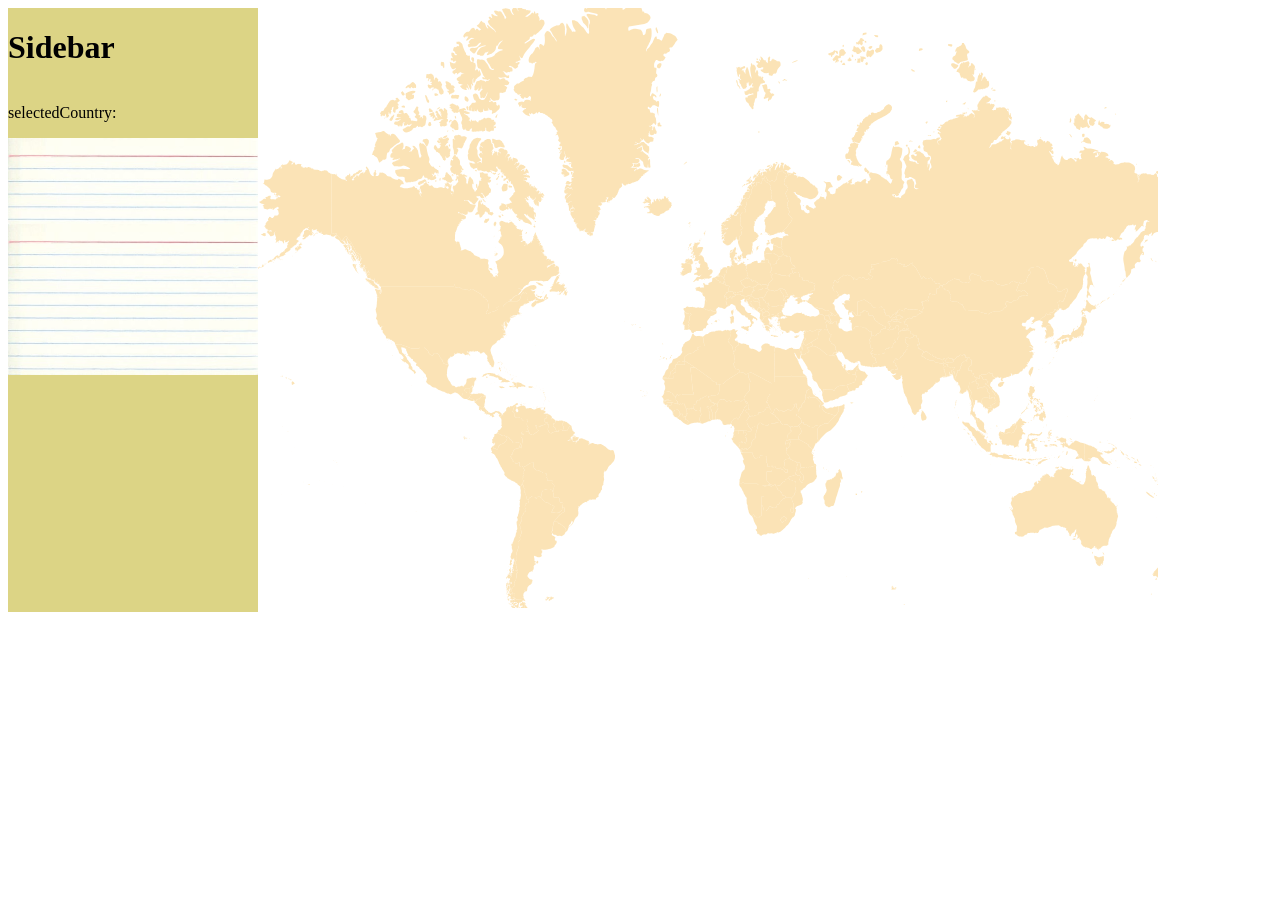
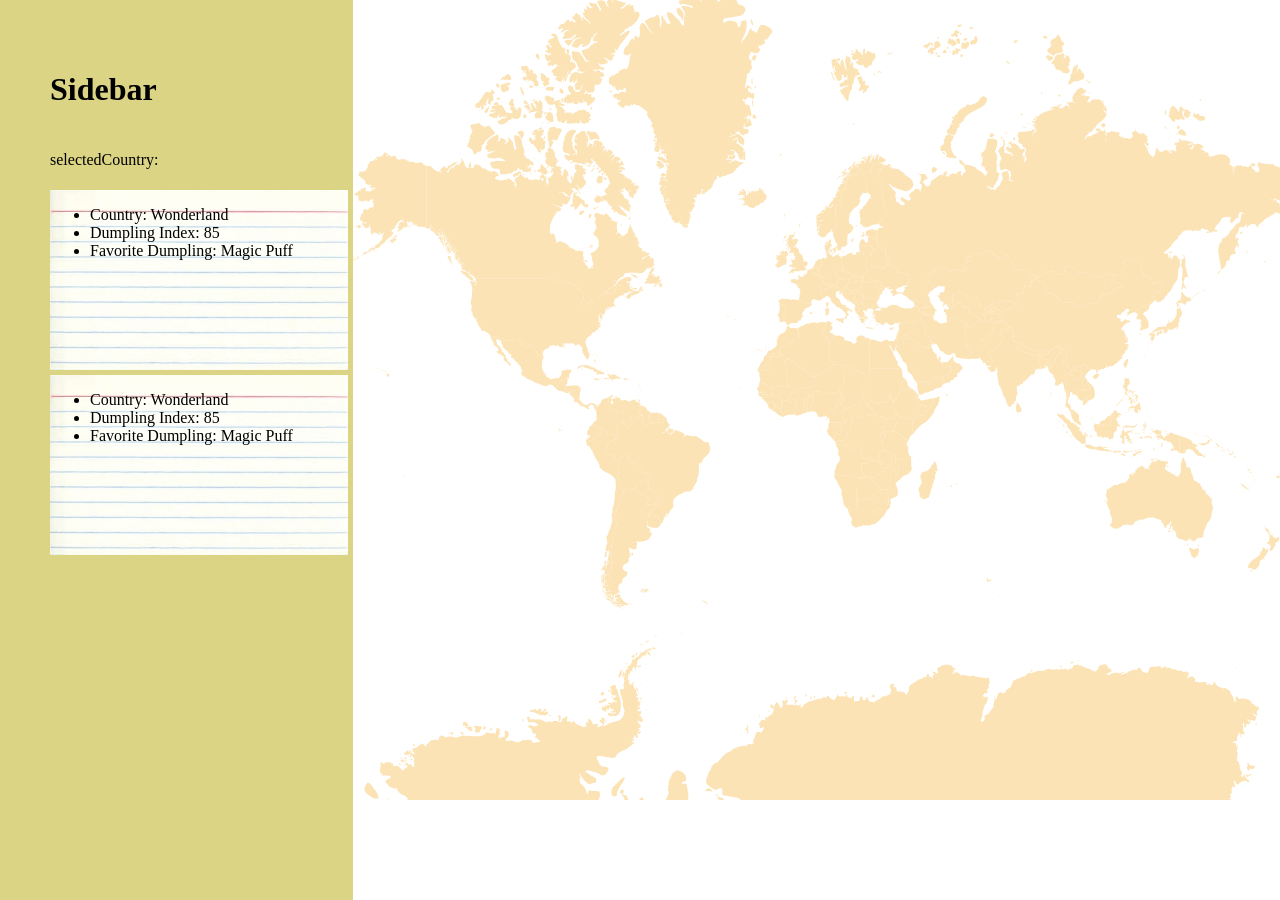
Before and after one commit to leviv/dumpling, a SvelteKit app: page /map in a window 1280 px wide. Before the commit the page ends 800 px from the top, so only its background shows below. Built offline with nearby package versions, Linux system fonts and the light colour scheme.

Commit message:
positioning

```diff
--- a/src/components/Card.svelte
+++ b/src/components/Card.svelte
@@ -1,4 +1,5 @@
 <div class="container">
+	<img src="./index_card.jpg" alt="Index card" />
 	<div class="content">
 		<ul>
 			<li>Country: Wonderland</li>
@@ -6,19 +7,26 @@
 			<li>Favorite Dumpling: Magic Puff</li>
 		</ul>
 	</div>
-	<img src="./index_card.jpg" alt="Index card" />
 </div>
 
 <style>
 	.container {
 		position: relative;
-		width: 100%;
+		width: calc(497px * 0.6);
+		height: calc(300px * 0.6);
+	}
+
+	.content {
+		position: absolute;
+		top: 0;
 	}
 
 	.container img {
-		width: 100%;
 		position: absolute;
 		top: 0;
 		left: 0;
+		width: 100%;
+		height: 100%;
+		pointer-events: none;
 	}
 </style>
--- a/src/components/Map.svelte
+++ b/src/components/Map.svelte
@@ -12,7 +12,7 @@
 
 	export let selectedCountry: string;
 
-	let mouseClick = function (event: any, d: any) {
+	function mouseClick(event: any, d: any) {
 		// Animate all other countries to the default state
 		d3.selectAll('.country').transition().duration(200).style('opacity', 0.8);
 		d3.selectAll('.country').transition().duration(200).style('stroke', 'transparent');
@@ -29,14 +29,14 @@
 
 		// Pass the selected country name to the parent component
 		selectedCountry = countryName;
-	};
+	}
 
 	onMount(() => {
 		let svg = d3
 			.select('#map')
 			.append('svg')
-			.attr('width', width)
-			.attr('height', height)
+			.attr('width', '100%')
+			.attr('height', '100%')
 			.attr('fill', '#FBDDA4')
 			.attr('stroke', '#A49478');
 
@@ -60,4 +60,9 @@
 	:global(.country) {
 		stroke-width: 0.5;
 	}
+
+	#map {
+		width: 100%;
+		height: 100%;
+	}
 </style>
--- a/src/components/Sidebar.svelte
+++ b/src/components/Sidebar.svelte
@@ -16,8 +16,12 @@
 <style>
 	.container {
 		background: #dcd485;
-		width: 250px;
+		width: 350px;
 		display: flex;
 		flex-direction: column;
+		padding: 50px;
+		height: 100%;
+		overflow: scroll;
+		gap: 5px;
 	}
 </style>
--- a/src/routes/map/+page.svelte
+++ b/src/routes/map/+page.svelte
@@ -15,9 +15,15 @@
 </div>
 
 <style>
+	:global(body) {
+		margin: 0;
+		padding: 0;
+	}
+
 	.container {
 		display: flex;
 		flex-direction: row;
 		width: 100%;
+		height: 100vh;
 	}
 </style>
```
